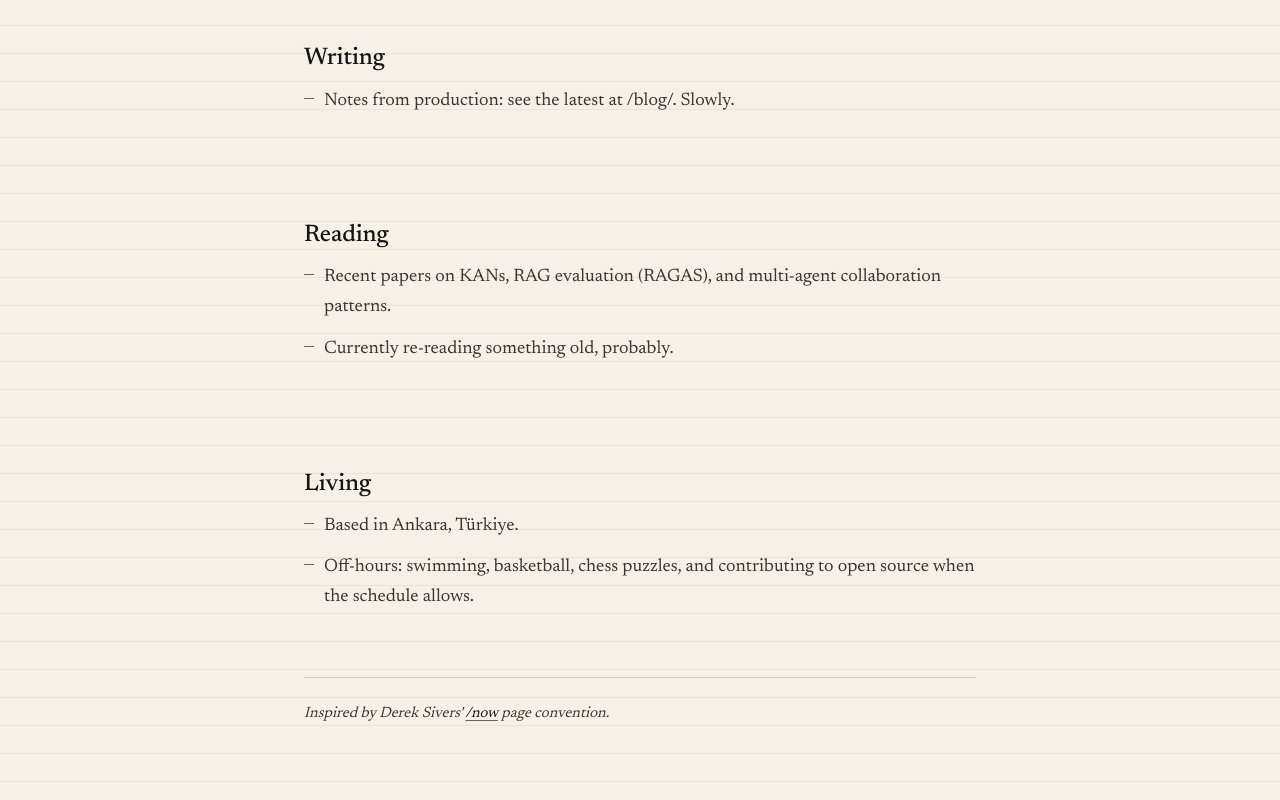
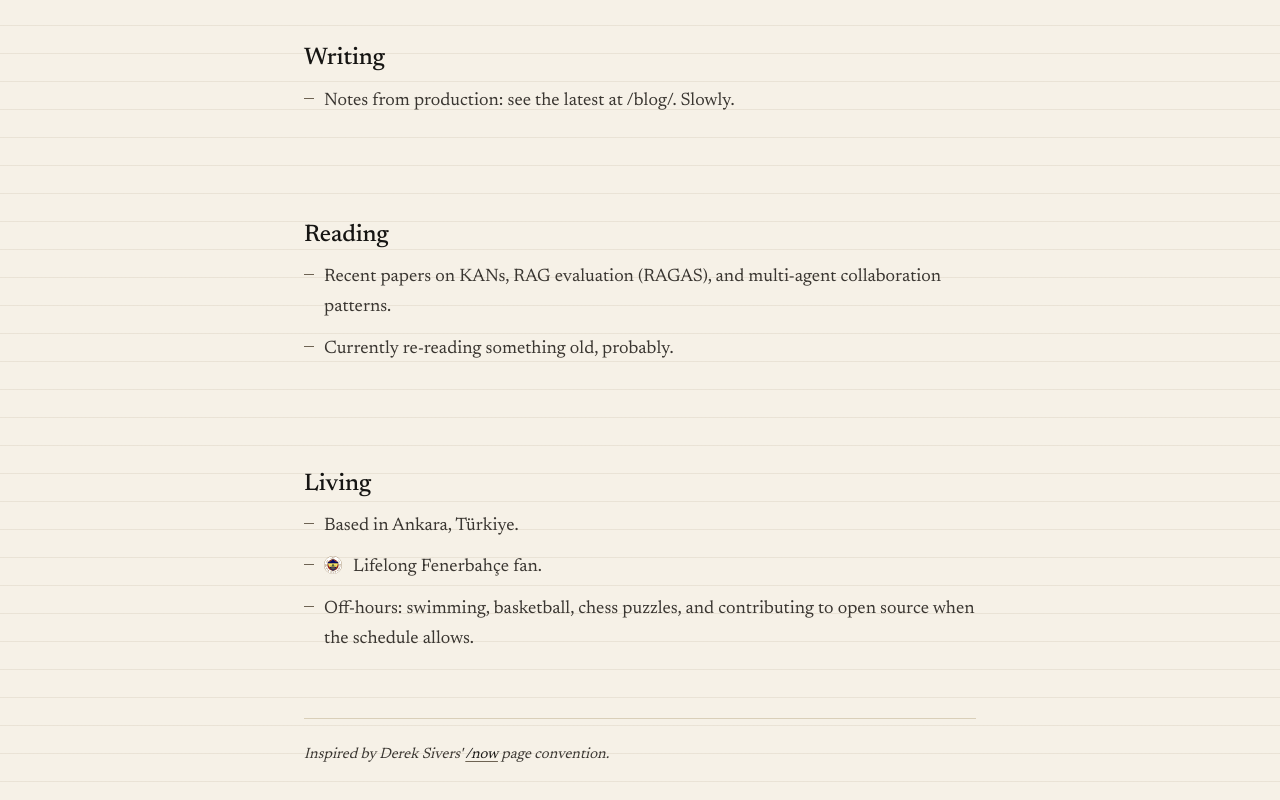
Before and after one commit to Berkkirik/berkkirik.github.io, an Astro site: page /now in a window 1280 px wide. Shown: the part 1066-1866 px from the top of the page. Built offline with nearby package versions, Linux system fonts and the light colour scheme; Astro itself is replaced by a stand-in of ours.

Commit message:
feat: add Fenerbahçe fan note to /now Living section
Add a measured personal detail ('Lifelong Fenerbahçe fan.') with the
official club crest as a small inline icon, alongside the existing
off-hours items. Render branch supports optional { icon, label } items
while leaving plain-string items unchanged.

Co-Authored-By: Claude Opus 4.8 (1M context) <noreply@anthropic.com>

```diff
--- a/src/pages/now.astro
+++ b/src/pages/now.astro
@@ -4,7 +4,7 @@ import Layout from '../layouts/Layout.astro';
 // Edit the constant below and re-deploy whenever you want to update /now.
 // The /now page is a convention from https://nownownow.com — a single page
 // that answers "what are you doing right now?" updated periodically.
-const lastUpdated = '2026-05-14';
+const lastUpdated = '2026-06-08';
 
 const sections = [
 	{
@@ -41,6 +41,7 @@ const sections = [
 		heading: 'Living',
 		items: [
 			'Based in Ankara, Türkiye.',
+			{ icon: '/fenerbahce.svg', label: 'Lifelong Fenerbahçe fan.' },
 			'Off-hours: swimming, basketball, chess puzzles, and contributing to open source when the schedule allows.',
 		],
 	},
@@ -66,12 +67,18 @@ const sections = [
 				<section>
 					<h2 class="t-h2" style="margin-bottom: 12px;">{s.heading}</h2>
 					<ul style="display: flex; flex-direction: column; gap: 12px;">
-						{s.items.map((item) => (
-							<li class="t-body" style="position: relative; padding-left: 20px; color: var(--ink-soft);">
-								<span style="position: absolute; left: 0; top: 11px; width: 10px; height: 1px; background: var(--ink-faint);"></span>
-								{item}
-							</li>
-						))}
+						{s.items.map((item) => {
+							const isObj = typeof item !== 'string';
+							return (
+								<li class="t-body" style="position: relative; padding-left: 20px; color: var(--ink-soft);">
+									<span style="position: absolute; left: 0; top: 11px; width: 10px; height: 1px; background: var(--ink-faint);"></span>
+									{isObj && (
+										<img src={item.icon} alt="Fenerbahçe SK" width="18" height="18" style="display: inline-block; vertical-align: -3px; margin-right: 7px;" loading="lazy" />
+									)}
+									{isObj ? item.label : item}
+								</li>
+							);
+						})}
 					</ul>
 				</section>
 			))}
```
Also changed, not shown: public/fenerbahce.svg (added).
